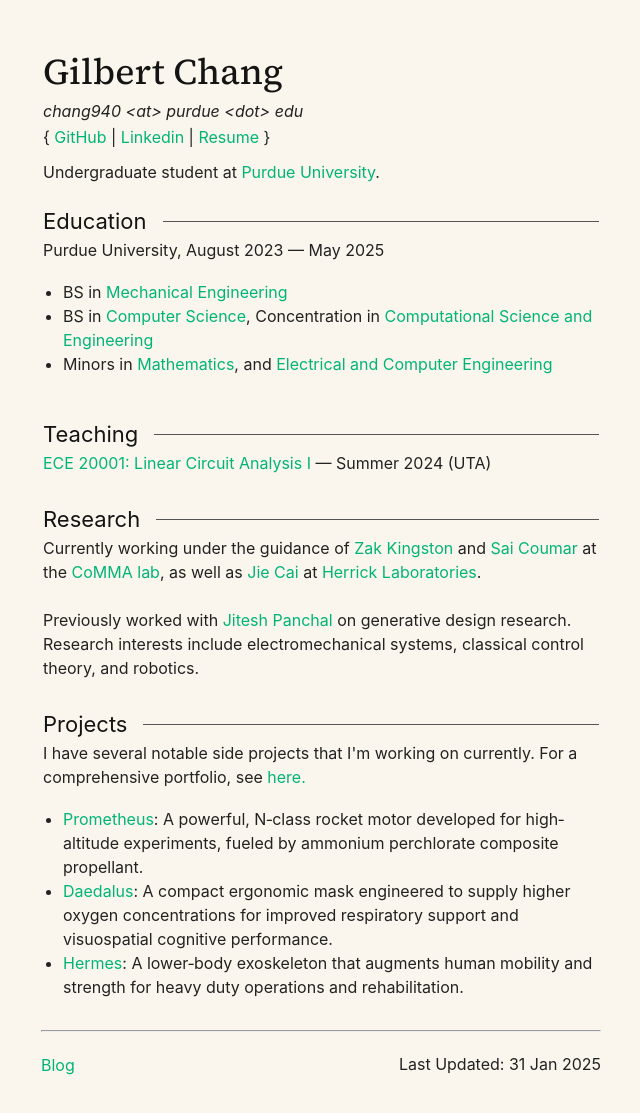
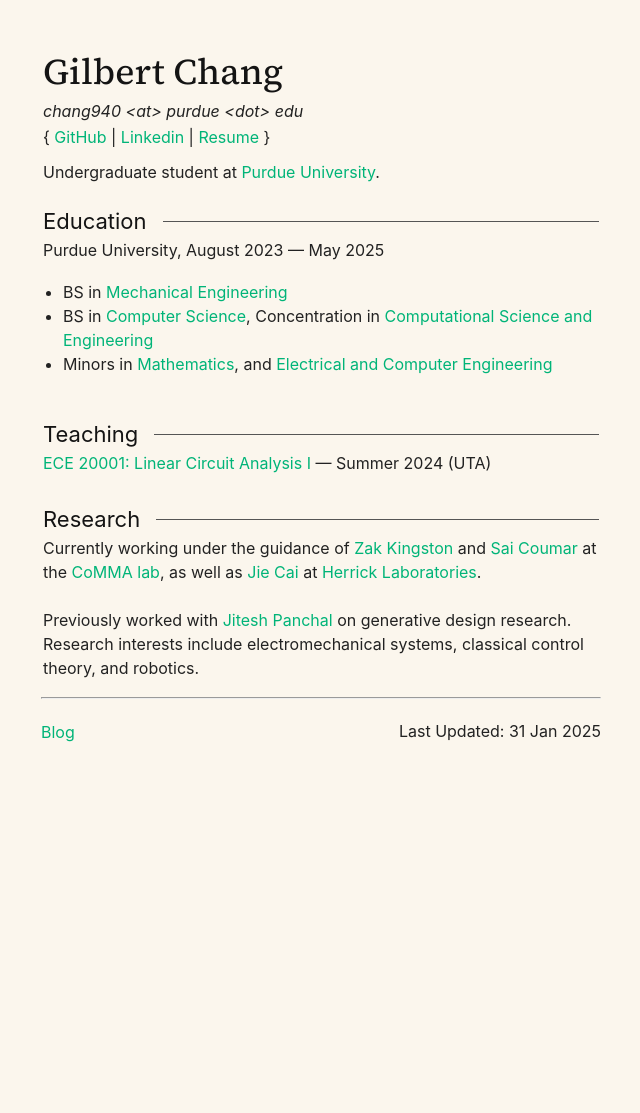
Before and after one commit to vindou/vindou, a Jekyll site: the page built from index.html, in a window 1280 px wide. Shown: the whole page, without its empty margins (319-959 px from the left). Built offline with Jekyll 4.4.1, drawn with Linux system fonts in a browser that asks for light colours; after the commit the page ends 900 px from its top, so only the background shows below that.

Commit message:
Update index.html

```diff
--- a/index.html
+++ b/index.html
@@ -69,29 +69,6 @@
   </div>
 </div>
 
-<div class="section">
-  <div class="text-container">
-    <h2>Projects<hr></h2>
-  </div>
-  <div class="subsection">
-    <div class="text-container">
-      <p>I have several notable side projects that I'm working on currently. For
-        a comprehensive portfolio, see <a href="https://gilcha.com/portfolio">here.</a>
-      </p>
-      <ul>
-          <li><a href="https://gilcha.com/portfolio/prometheus">Prometheus</a>: A powerful,
-            N‐class rocket motor developed for high‐altitude experiments, fueled by
-            ammonium perchlorate composite propellant.</li>
-          <li><a href="https://gilcha.com/portfolio/daedalus">Daedalus</a>: A compact ergonomic
-            mask engineered to supply higher oxygen concentrations for improved respiratory
-            support and visuospatial cognitive performance.</li>
-          <li><a href="https://gilcha.com/portfolio/hermes">Hermes</a>: A lower‐body exoskeleton
-            that augments human mobility and strength for heavy duty operations and rehabilitation.
-          </li>
-      </ul>
-    </div>
-  </div>
-</div>
 <hr>
 
 <div class="section footer">
```
